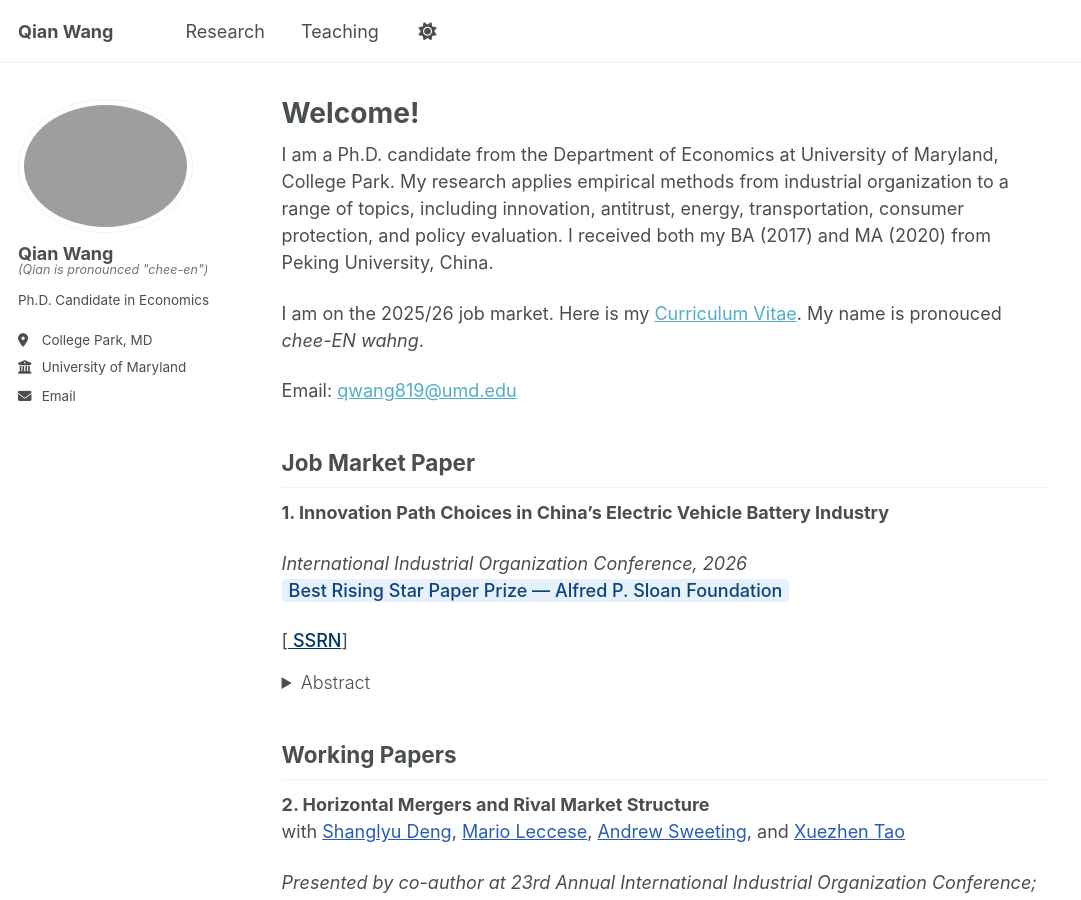
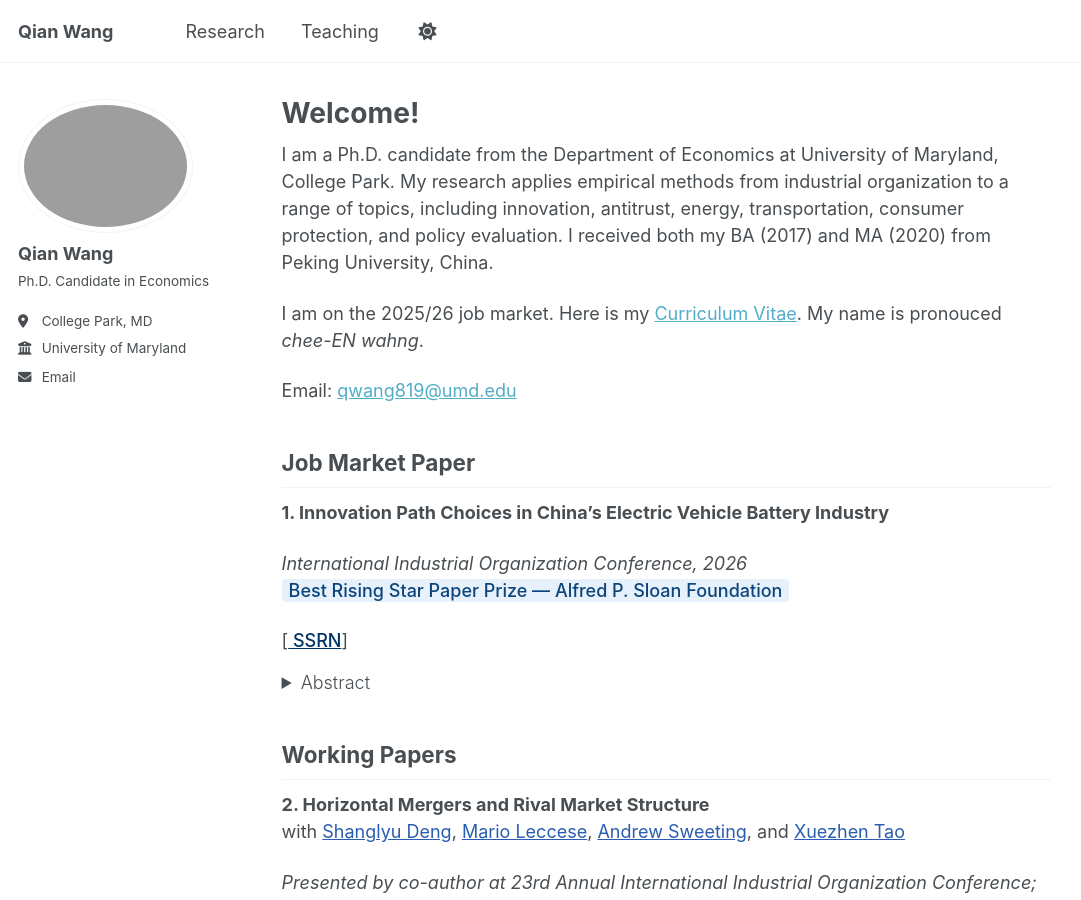
Before and after one commit to qwang819/qwang819.github.io, a Jekyll site: the page built from _pages/about.md, in a window 1280 px wide and 900 px high. Shown: the whole window, without its empty margins (0-1081 px from the left). Built offline with Jekyll 4.4.1, drawn with Linux system fonts in a browser that asks for light colours; a script that is not in the unit is left out.

Commit message:
Remove author pronunciation note
Remove pronunciation note for the author.

```diff
--- a/_includes/author-profile.html
+++ b/_includes/author-profile.html
@@ -17,7 +17,7 @@
   <div class="author__content">
     <h3 class="author__name">{{ author.name }}</h3>
     <p class="author__pronounce" style="font-size: 0.7em; font-style: italic; color: #6c757d; margin: -0.3em 0 0.5em 0;">
-  (Qian is pronounced "chee-en")
+
     </p>
     {% if author.pronouns %}<p class="author__pronouns">{{ author.pronouns }}</p>{% endif %}
     {% if author.bio %}<p class="author__bio">{{ author.bio }}</p>{% endif %}
```
